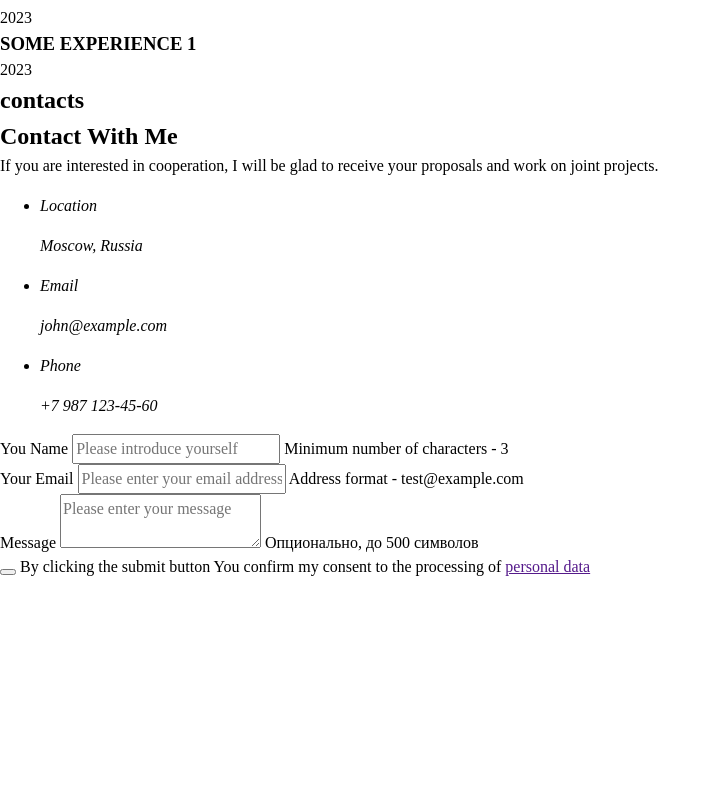
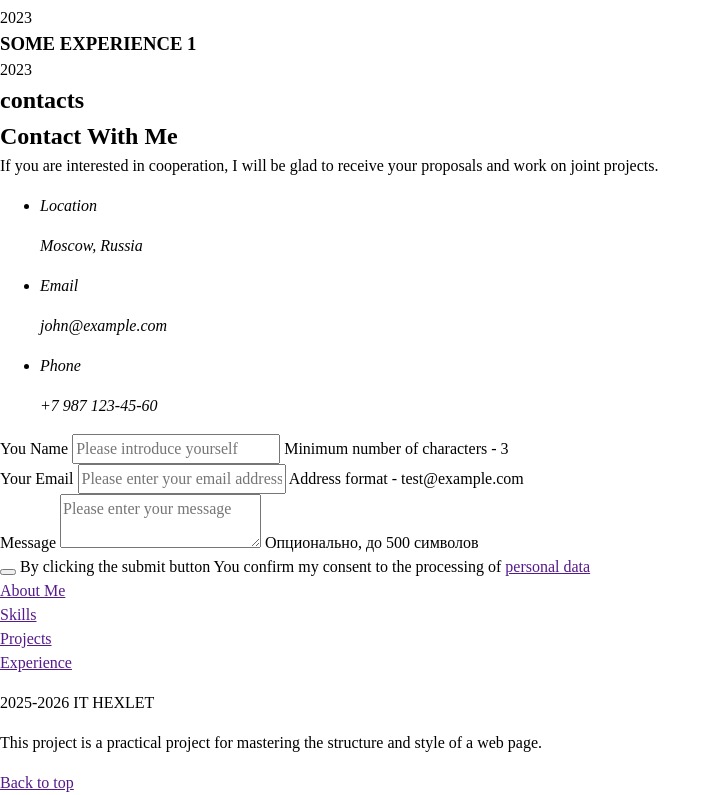
Before and after one commit to lemoneden/about-me, a plain HTML site: page index.html in a window 1280 px wide. Shown: the part 1750-2545 px from the top of the page, without its empty margins (0-717 px from the left). Before the commit the page ends 2329 px from the top, so only its background shows below. Drawn offline with Linux system fonts and the light colour scheme.

Commit message:
added footer html

```diff
--- a/index.html
+++ b/index.html
@@ -211,6 +211,21 @@
             </form>
         </section>
     </main>
+    <footer>
+        <nav class="footer__nav">
+            <ul class="header__list">
+                <li class="footer__list-item"><a href="">About Me</a></li>
+                <li class="footer__list-item"><a href="">Skills</a></li>
+                <li class="footer__list-item"><a href="">Projects</a></li>
+                <li class="footer__list-item"><a href="">Experience</a></li>
+            </ul>
+        </nav>
+        <aside>
+            <p>2025-2026 IT HEXLET</p>
+            <p>This project is a practical project for mastering the structure and style of a web page.</p>
+        </aside>
+        <a href="">Back to top</a>
+    </footer>
 </body>
 
 </html>
```
